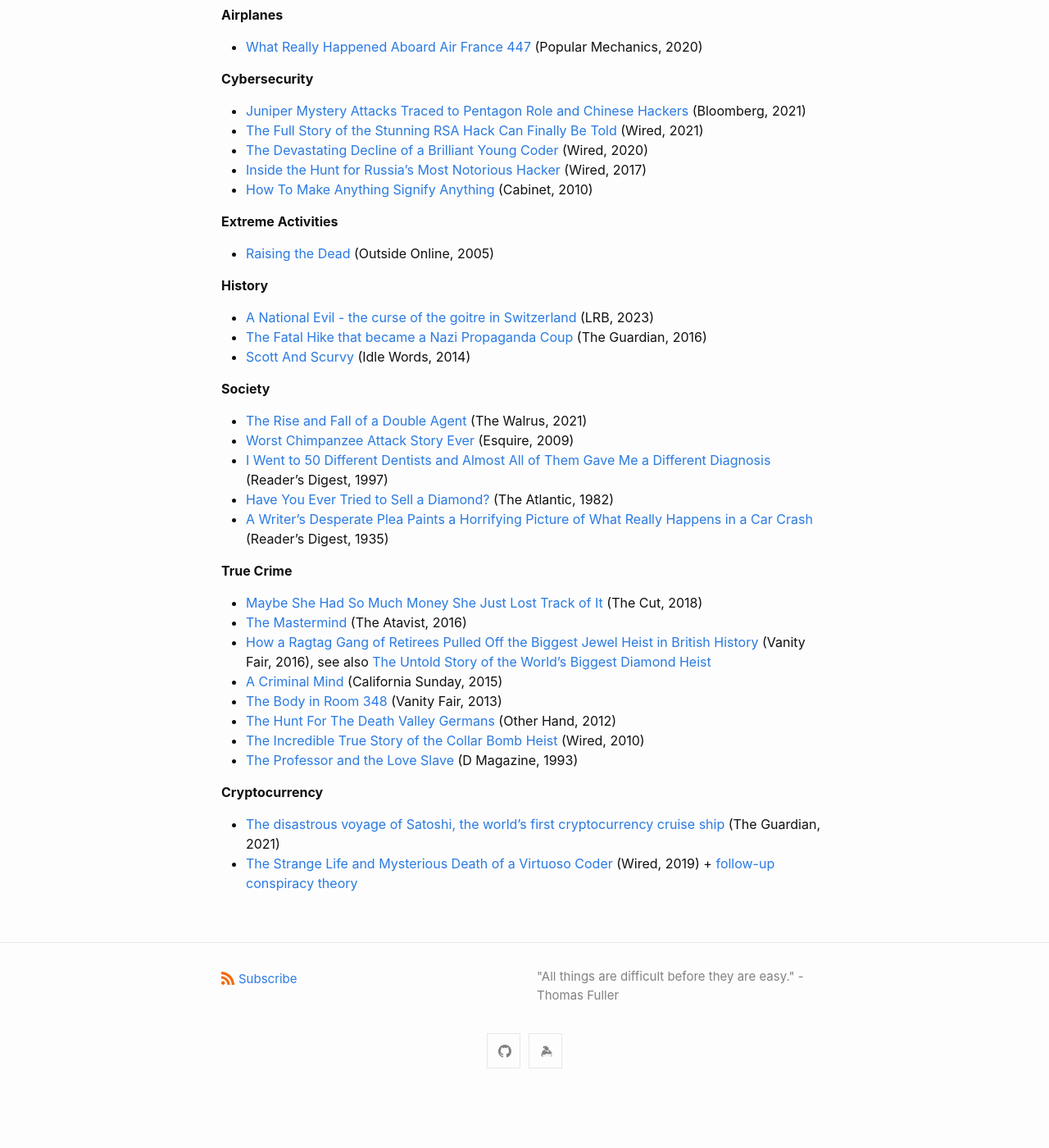
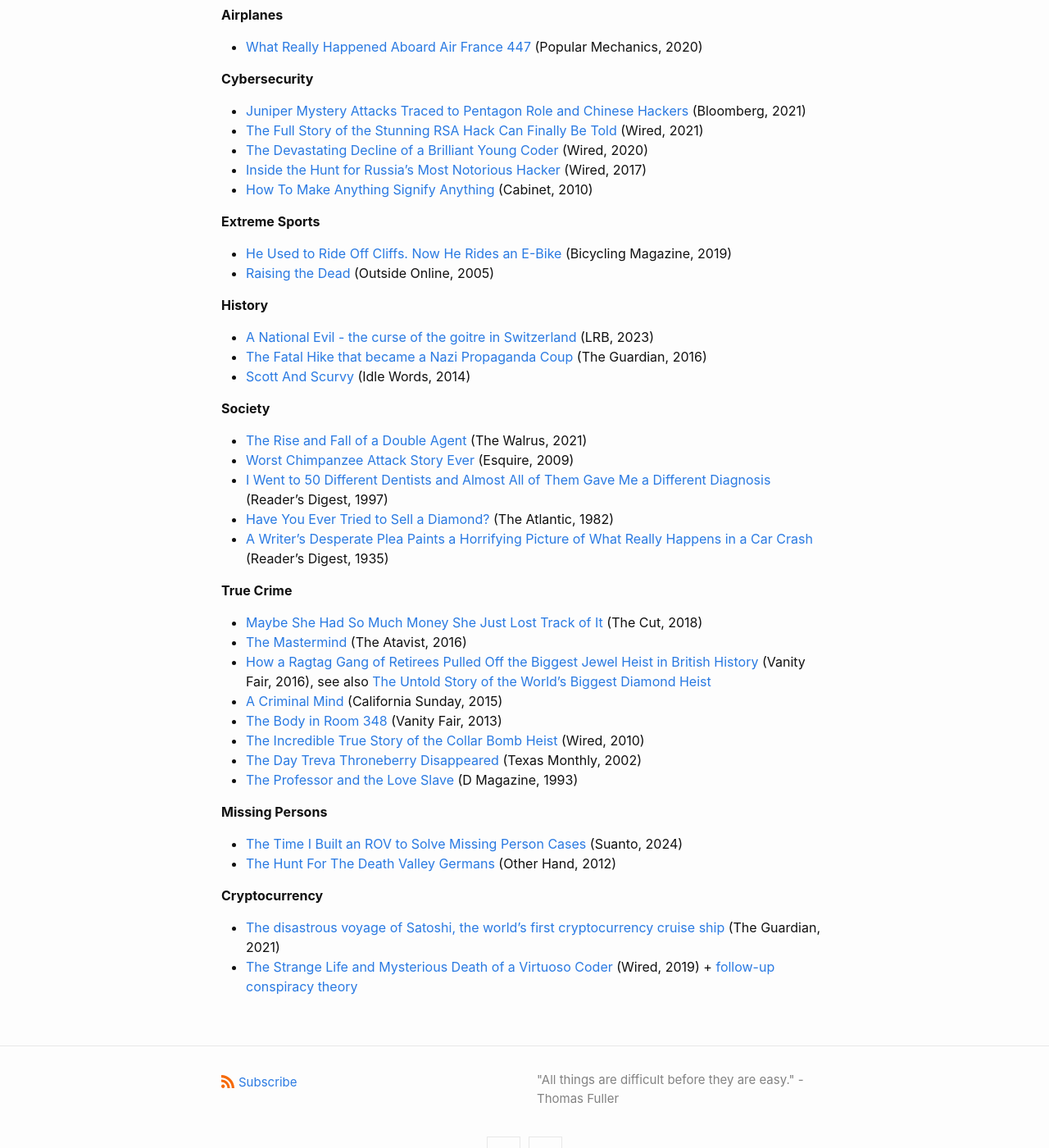
Before and after one commit to hyperreality/hyperreality.github.com, a Jekyll site: the page built from _posts/2023-06-02-longform-reads.md, in a window 1280 px wide and 1400 px high, scrolled down 326 px. Shown: the whole window at 82% size. Built offline with Jekyll 4.4.1, drawn with Linux system fonts in a browser that asks for light colours; before the commit the page ends 1664 px from its top, so only the background shows below that.

Commit message:
add missing persons cases; remove codeword links

```diff
--- a/_posts/2023-06-02-longform-reads.md
+++ b/_posts/2023-06-02-longform-reads.md
@@ -23,8 +23,9 @@
 - [How To Make Anything Signify Anything](http://www.cabinetmagazine.org/issues/40/sherman.php) (Cabinet, 2010)
 
 
-**Extreme Activities**
+**Extreme Sports**
 
+- [He Used to Ride Off Cliffs. Now He Rides an E-Bike](https://www.bicycling.com/culture/a28186407/paul-basagoitia-bike/) (Bicycling Magazine, 2019)
 - [Raising the Dead](https://www.outsideonline.com/1922711/raising-dead) (Outside Online, 2005)
 
 
@@ -51,9 +52,15 @@
 - [How a Ragtag Gang of Retirees Pulled Off the Biggest Jewel Heist in British History](https://www.vanityfair.com/culture/2016/03/biggest-jewel-heist-in-british-history) (Vanity Fair, 2016), see also [The Untold Story of the World's Biggest Diamond Heist](https://www.wired.com/2009/03/ff-diamonds-2/)
 - [A Criminal Mind](https://story.californiasunday.com/joel-dreyer-criminal-psychiatrist) (California Sunday, 2015)
 - [The Body in Room 348](https://www.vanityfair.com/culture/2013/05/true-crime-elegante-hotel-texas-murder) (Vanity Fair, 2013)
+- [The Incredible True Story of the Collar Bomb Heist](https://www.wired.com/2010/12/ff-collarbomb/) (Wired, 2010)
+- [The Day Treva Throneberry Disappeared](https://www.texasmonthly.com/true-crime/the-day-treva-throneberry-disappeared/) (Texas Monthly, 2002)
+- [The Professor and the Love Slave](https://www.dmagazine.com/publications/d-magazine/1993/february/the-professor-and-the-love-slave/) (D Magazine, 1993)
+
+
+**Missing Persons**
+
+- [The Time I Built an ROV to Solve Missing Person Cases](https://suanto.com/2024/06/06/the-time-I-built-an-ROV-01/) (Suanto, 2024)
 - [The Hunt For The Death Valley Germans](https://www.otherhand.org/home-page/search-and-rescue/the-hunt-for-the-death-valley-germans/) (Other Hand, 2012)
-- [The Incredible True Story of the Collar Bomb Heist](https://www.wired.com/2010/12/ff-collarbomb/) (Wired, 2010)
-- [The Professor and the Love Slave](https://www.dmagazine.com/publications/d-magazine/1993/february/the-professor-and-the-love-slave/) (D Magazine, 1993)
 
 
 **Cryptocurrency**
```
Also changed, not shown: _posts/2013-09-12-codeword-solver.md (+0 -2 lines), _posts/2016-05-15-american-english.md (+1 -1 lines), _posts/2017-10-10-codeword-analysis.md (+2 -2 lines), index.md (+0 -4 lines).
